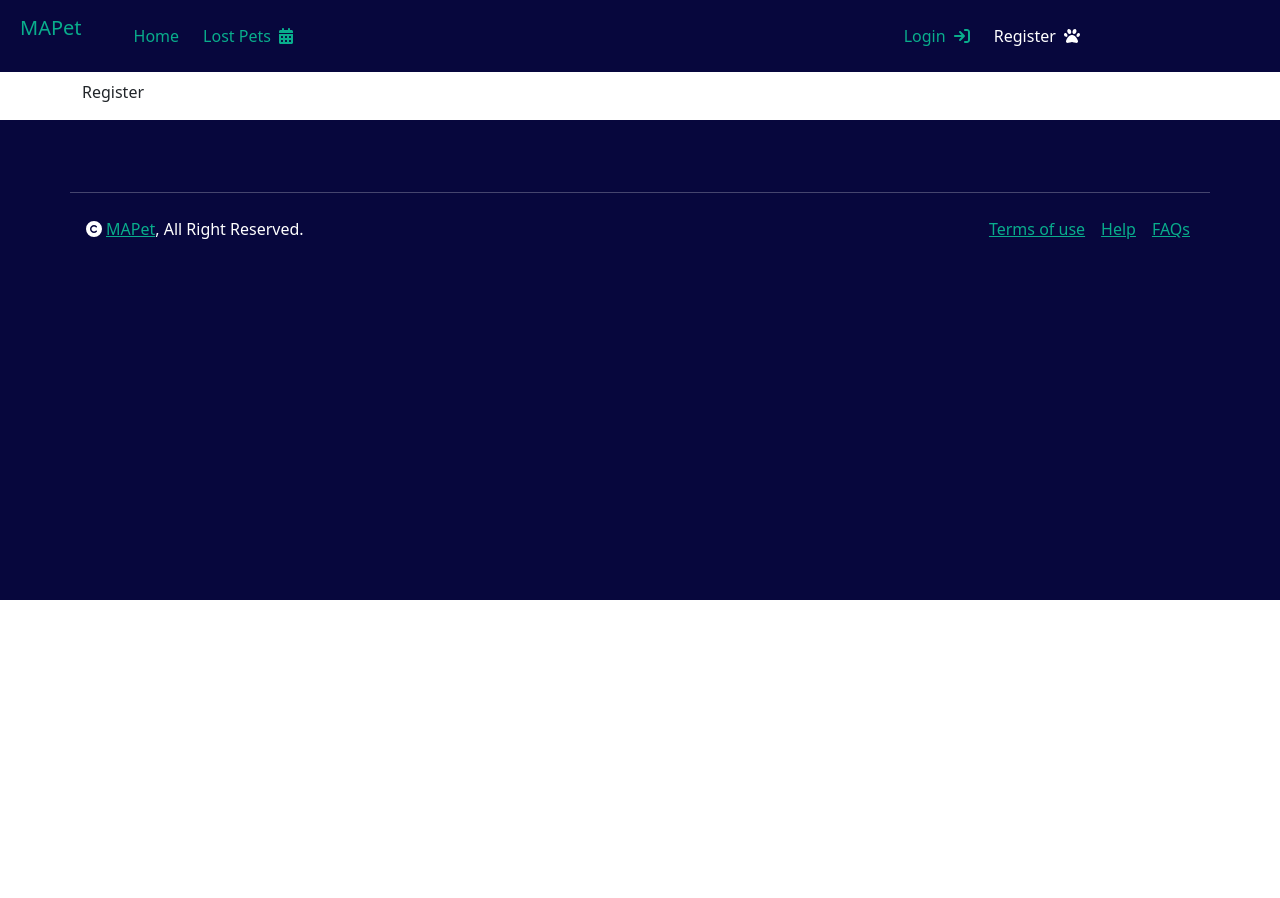
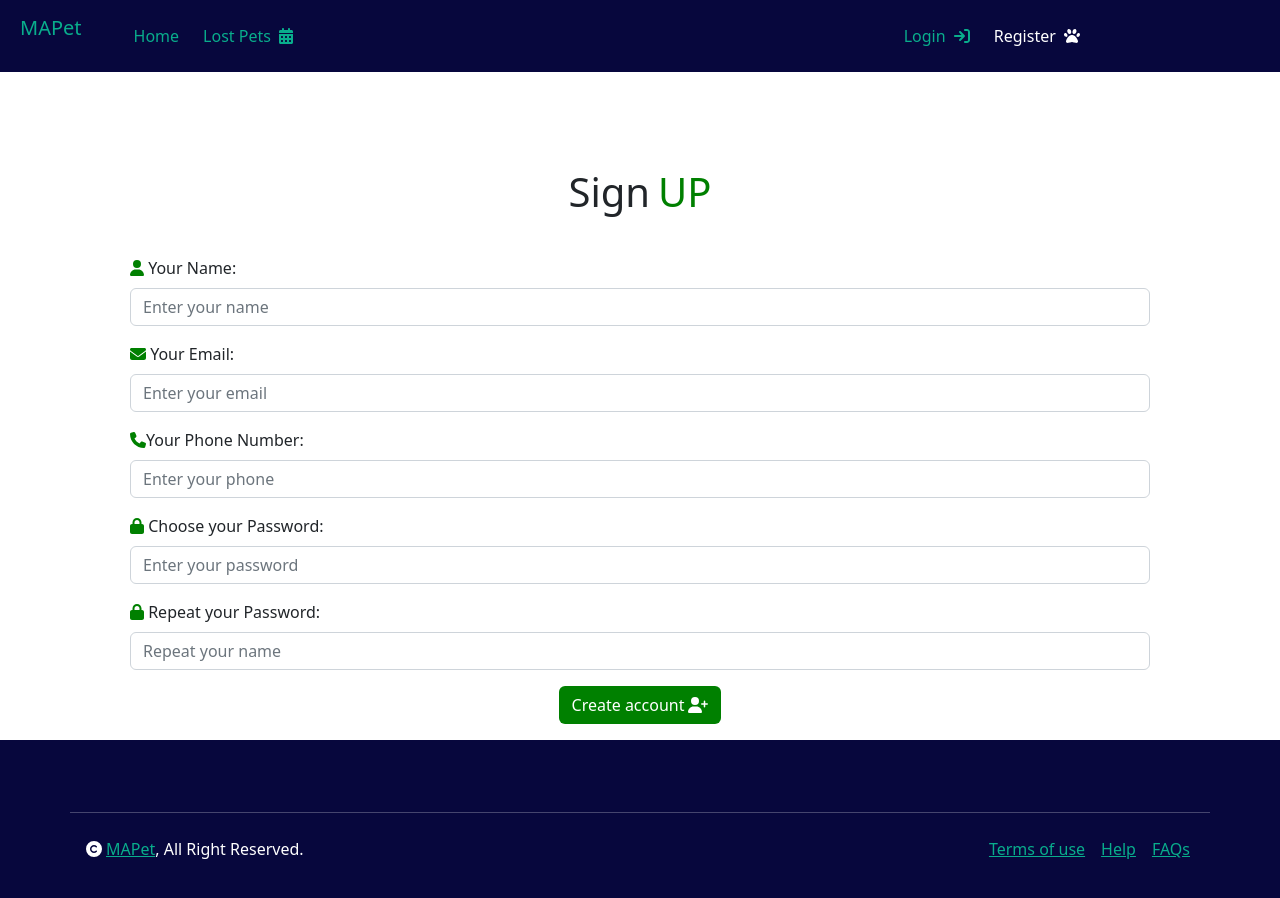
Before and after one commit to Stepalom77/Proyecto-Frontend-Grupo2, a React (Create React App) app: page /register in a window 1280 px wide. Shown: the top 898 px of the page. Before the commit the page ends 800 px from the top, so only its background shows below. Built offline with nearby package versions, Linux system fonts and the light colour scheme.

Commit message:
Component Register html y css

```diff
--- a/src/components/Login/Login.css
+++ b/src/components/Login/Login.css
@@ -3,7 +3,7 @@
 }
 
 #login-margin-top {
-    margin-top: 8rem;
+    margin-top: 6rem;
     margin-bottom: 2.50rem;
 }
 
--- a/src/components/Login/Login.jsx
+++ b/src/components/Login/Login.jsx
@@ -7,12 +7,12 @@ const Login = () => {
             <div className="h1 text-center" id='login-margin-top'>Log <span id="login-header">IN</span></div>
             <form className='mb-3'>
                 <div className="mb-3 px-5">
-                <FontAwesomeIcon icon={faEnvelope} id='icons-login'/> <label for="exampleInputEmail1" className="form-label">Your Email:</label>
-                    <input type="email" className="form-control" id="exampleInputEmail1" aria-describedby="emailHelp"/>
+                <FontAwesomeIcon icon={faEnvelope} id='icons-login'/> <label for="exampleInputEmail1" className="form-label ms-1">Your Email:</label>
+                    <input type="email" className="form-control" id="exampleInputEmail1" aria-describedby="emailHelp" placeholder='Enter your email'/>
                 </div>
                 <div class="mb-3 px-5">
                 <FontAwesomeIcon icon={faLock} id='icons-login'/><label for="exampleInputPassword1" className="form-label">Enter your password:</label>
-                    <input type="password" className="form-control" id="exampleInputPassword1"/>
+                    <input type="password" className="form-control" id="exampleInputPassword1" placeholder='Enter your password'/>
                 </div>
                 <div className="d-flex flex-row justify-content-center">
                     <button type="submit" className="btn" id='login-button'>
--- a/src/components/Register/Register.css
+++ b/src/components/Register/Register.css
@@ -0,0 +1,17 @@
+#register-header-color {
+    color: green;
+}
+
+#register-margin {
+    margin-top: 6rem;
+    margin-bottom: 2.50rem;
+}
+
+#icons-register {
+    color: green;
+}
+
+#register-button {
+    background-color: green;
+    color: white;
+}
--- a/src/components/Register/Register.jsx
+++ b/src/components/Register/Register.jsx
@@ -1,8 +1,39 @@
-
+import './Register.css'
+import { FontAwesomeIcon } from '@fortawesome/react-fontawesome'
+import { faEnvelope, faLock, faUser, faUserPlus, faPhone } from '@fortawesome/free-solid-svg-icons'
 const Register = () => {
     return(
         <div className="container">
-            <p>Register</p>
+            <div className="h1 text-center" id='register-margin'>Sign<span className='ms-2' id="register-header-color" >UP</span></div>
+            <form className='mb-3'>
+                <div className="mb-3 px-5">
+                <FontAwesomeIcon icon={faUser} id='icons-register'/> <label for="exampleInputEmail1" className="form-label">Your Name:</label>
+                    <input type="email" className="form-control" id="exampleInputEmail1" aria-describedby="emailHelp" placeholder='Enter your name'/>
+                </div>
+                <div className="mb-3 px-5">
+                <FontAwesomeIcon icon={faEnvelope} id='icons-register'/> <label for="exampleInputEmail1" className="form-label">Your Email:</label>
+                    <input type="email" className="form-control" id="exampleInputEmail1" aria-describedby="emailHelp" placeholder='Enter your email'/>
+                </div>
+                <div class="mb-3 px-5">
+                <FontAwesomeIcon icon={faPhone} id='icons-register'/><label for="exampleInputPassword1" className="form-label">Your Phone Number:</label>
+                    <input type="password" className="form-control" id="exampleInputPassword1" placeholder='Enter your phone'/>
+                </div>
+                <div className="mb-3 px-5">
+                <FontAwesomeIcon icon={faLock} id='icons-register'/> <label for="exampleInputEmail1" className="form-label">Choose your Password:</label>
+                    <input type="email" className="form-control" id="exampleInputEmail1" aria-describedby="emailHelp" placeholder='Enter your password'/>
+                </div>
+                <div className="mb-3 px-5">
+                <FontAwesomeIcon icon={faLock} id='icons-register'/> <label for="exampleInputEmail1" className="form-label">Repeat your Password:</label>
+                    <input type="email" className="form-control" id="exampleInputEmail1" aria-describedby="emailHelp" placeholder='Repeat your name'/>
+                </div>
+                <div className="d-flex flex-row justify-content-center">
+                    <button type="submit" className="btn" id='register-button'>
+                        <span className='pe-1'>Create account</span><FontAwesomeIcon icon={faUserPlus}/>
+                    </button>
+                </div>
+
+
+            </form>
         </div>
     )
 }
```
